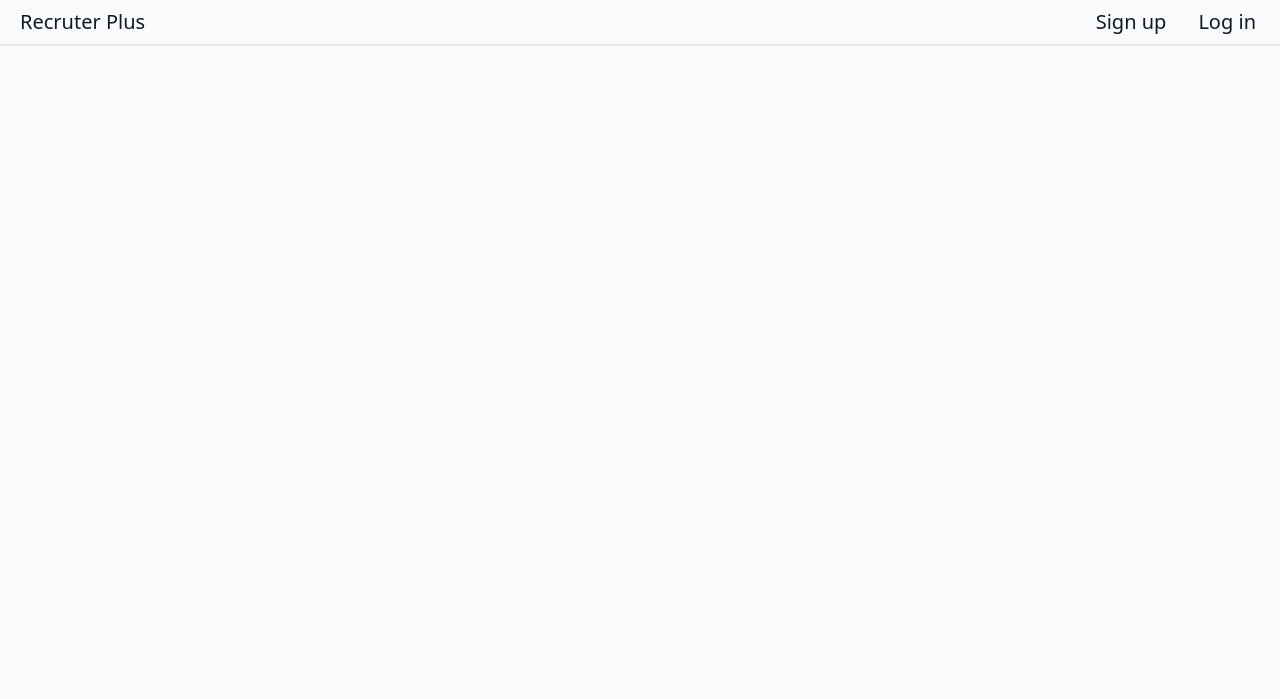
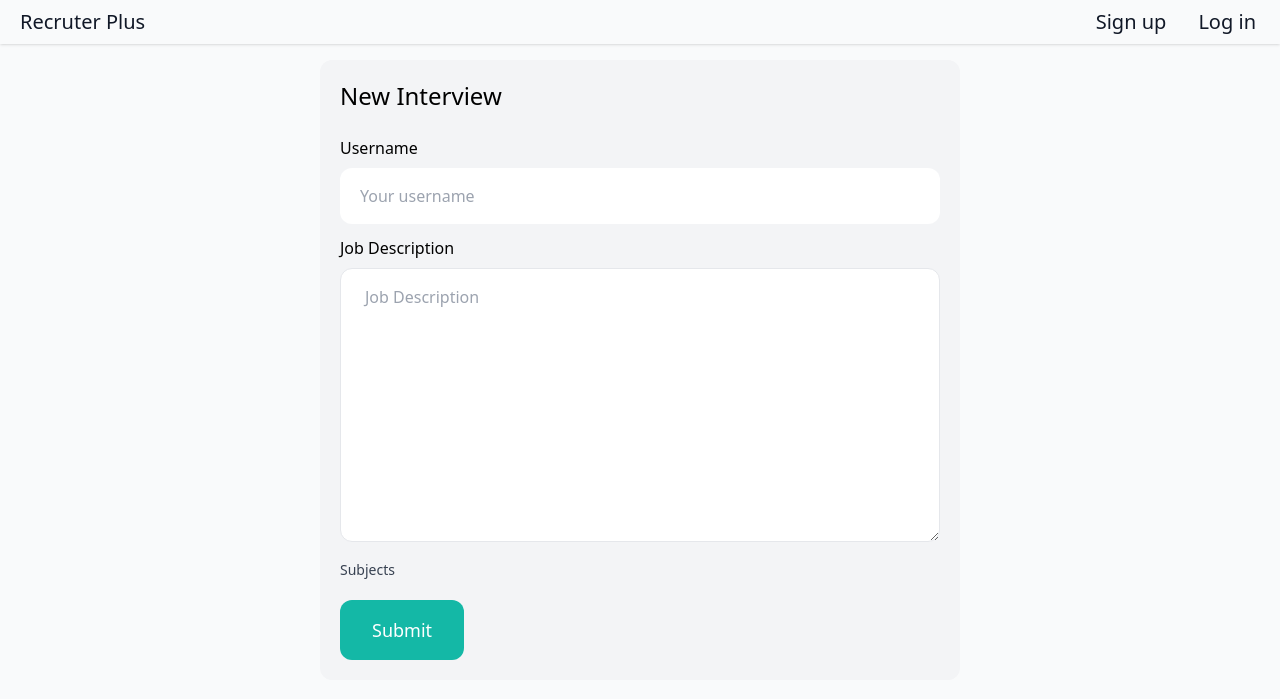
Before and after one commit to albanmurturi/recruter_plus, a Django app: page /interview/new_interview/ in a window 1280 px wide. Shown: the top 699 px of the page. Run offline with Django 4.2, Linux system fonts and the light colour scheme; data that the repository does not hold is empty; some libraries are stand-ins or nearby versions.

Commit message:
Added feature for creating new interviews

```diff
--- a/core/templates/interview/interview.html
+++ b/core/templates/interview/interview.html
@@ -16,7 +16,7 @@
         {% endfor %}
     </div>
      <div class="absolute top-12 right-1 p-4">
-        <a href="{% url 'new_interview' %}" class="px-4 text-gray-900 text-xl">New Interview</a>
+        <a href="{% url 'new_interview' %}" class="px-4 text-gray-900 text-xl bg-blue-500 py-2 rounded-md inline-block hover:bg-blue-700">New Interview</a>
     </div>
 </div>
 {% endblock %}
--- a/core/templates/interview/new_interview.html
+++ b/core/templates/interview/new_interview.html
@@ -1,12 +1,51 @@
 {% extends "base.html" %}
 
 {% block content %}
-<div class="container px-5 py-24 mx-auto">
-    <div class="flex flex-wrap -m-4">
-        {% for subject in subjects  %}
-            <h1> {{ subject.name}} </h1>
+<div class="w-1/2 my-4 p-5 mx-auto bg-gray-100 rounded-xl">
+    <h1 class="mb-6 text-2xl">New Interview</h1>
 
-        {% endfor %}
-    </div>
+        <form method="post" action=".">
+        {% csrf_token %}
+
+        <div class="mb-3">
+            <label class="inline-block mb-2">Username</label><br>
+            {{ form.name }}
+            {% if form.name.errors %}
+                <div class="m-1 p-1 text-red-500">
+                    {{ form.name.errors }}
+                </div>
+            {% endif %}
+        </div>
+
+        <div class="mb-3">
+            <label class="inline-block mb-2">Job Description</label><br>
+            {{ form.job_description }}
+            {% if form.job_description.errors %}
+                <div class="m-1 p-1 text-red-500">
+                    {{ form.job_description.errors }}
+                </div>
+            {% endif %}
+        </div>
+
+        <div class="mb-3">
+            <label for="{{ form.subjects.id_for_label }}" class="block mb-2 text-sm font-medium text-gray-700">Subjects</label>
+            {{ form.subjects }}
+            {% if form.subjects.errors %}
+                <div class="m-1 p-1 text-red-500">
+                    {{ form.subjects.errors }}
+                </div>
+            {% endif %}
+        </div>
+
+
+        {% if form.non_field_errors %}
+             <div class="mb-3 p-6 bg-red-100 rounded-xl">
+                {{ form.non_field_errors }}
+            </div>
+        {% endif %}
+
+        <button class="py-4 px-8 text-lg bg-teal-500 hover:bg-teal-700 rounded-xl text-white">Submit</button>
+    </form>
+
 </div>
 {% endblock %}
--- /dev/null
+++ b/interview/forms.py
@@ -0,0 +1,22 @@
+from django import forms
+
+from .models import Interview
+from subject.models import Subject
+
+class InterviewForm(forms.ModelForm):
+    class Meta:
+        model = Interview
+        fields = ('name', 'job_description', 'subjects',)
+
+    name =  forms.CharField(widget=forms.TextInput(attrs={
+        'placeholder': 'Your username',
+        'class': 'w-full py-4 px-5 rounded-xl'})
+        )
+    job_description = forms.CharField(widget=forms.Textarea(attrs={
+        'placeholder': 'Job Description',
+        'class' : 'w-full py-4 px-6 rounded-xl border'
+    }))
+    subjects = forms.ModelMultipleChoiceField(widget=forms.CheckboxSelectMultiple(attrs={
+        'placeholder': 'Subjects',
+        'class': 'grid grid-cols-2 gap-4'
+    }), queryset=Subject.objects.all())
--- a/interview/views.py
+++ b/interview/views.py
@@ -1,11 +1,12 @@
 from django.contrib.auth.decorators import login_required
-from django.shortcuts import render, get_object_or_404
+from django.shortcuts import render, get_object_or_404, redirect
 from django.db.models import Prefetch
 from django.db.models import F
 
 from subject.models import Subject
 
-from interview.models import Interview
+from .models import Interview
+from .forms import InterviewForm
 from subject.models import Question
 
 
@@ -47,5 +48,25 @@ def interview_detail(request, id):
     return render(request, 'interview/interview_detail.html', context)
 
 def new_interview(request):
-    subjects = Subject.objects.all()
-    return render(request, 'interview/new_interview.html', {'subjects': subjects } )
+    if request.method == 'POST':
+        form = InterviewForm(request.POST)
+        # Extract data from the form
+        if form.is_valid():
+            name = form.cleaned_data['name']
+            job_description = form.cleaned_data['job_description']
+            subjects = form.cleaned_data['subjects']
+
+            # Create a new object with the extracted data
+            new_object = Interview.objects.create(
+                name=name,
+                job_description=job_description,
+                user=request.user
+            )
+            new_object.subjects.set(subjects)
+
+            new_object.save()
+            return redirect('/interview')
+    else:
+         form = InterviewForm()
+
+    return render(request, 'interview/new_interview.html', {'form':  form} )
```
